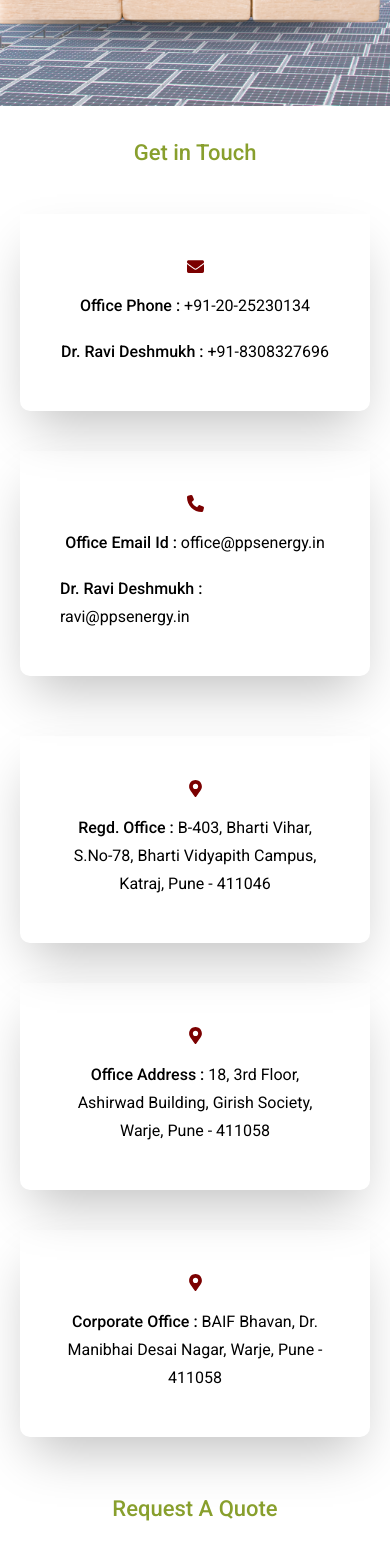
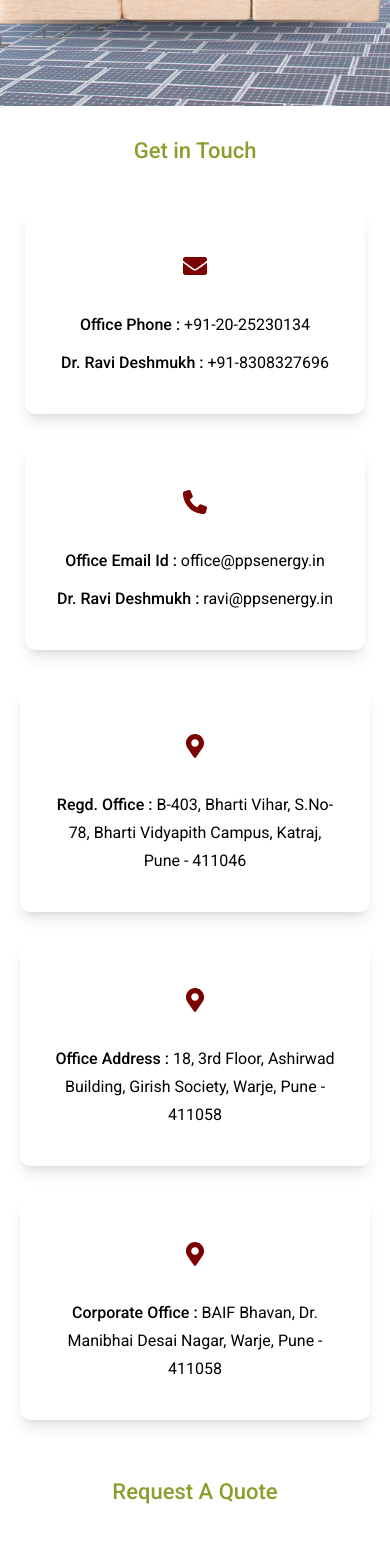
Before and after one commit to vm3techsolutions/ppsenergy, a Next.js app in the folder client/: page /contact-us in a window 390 px wide. Shown: the part 420-1979 px from the top of the page. Built offline with nearby package versions, Linux system fonts and the light colour scheme.

Commit message:
Set Mobile view of Career & Contact Page || Added Animation & Transition

```diff
--- a/client/src/app/career/CareerBanner.jsx
+++ b/client/src/app/career/CareerBanner.jsx
@@ -3,7 +3,7 @@ import React from 'react'
 export default function CareerBanner() {
   return (
     <section
-      className="relative h-[450px] md:h-[600px] sm:h-[300px] lg:h-[600px] flex items-center bg-cover "
+      className="relative h-[450px] md:h-[600px] sm:h-[300px] lg:h-[600px] flex items-center bg-cover bg-center "
       style={{ backgroundImage: "url('/assets/career/CareerBanner.png')" }}>
     </section>
   )
--- a/client/src/app/career/LatestJobListing.jsx
+++ b/client/src/app/career/LatestJobListing.jsx
@@ -18,20 +18,20 @@ export default function LatestJobListing() {
         <h2 className="center-section-heading">Latest Job Listing</h2>
       </div>
 
-      {/* Recent Articles Grid */}
-       <div className="flex flex-col section gap-10 mx-[150px] ">
+
+       <div className="flex flex-col section gap-10 lg:mx-[150px] ">
         {jobs.map((item) => (
           <div
             key={item.job_id}
-            className=" flex flex-col text-white rounded-b-[10px] shadow-lg overflow-hidden text-left "
+            className=" flex flex-col text-white rounded-b-[10px] shadow-lg overflow-hidden text-left hover:shadow-[0_0_5px_#889F2D] transition-shadow duration-300"
           >
 
-            <div className="flex flex-col flex-grow px-4 py-4 text-left ">
+            <div className="flex flex-col flex-grow px-4 py-4 text-left  ">
               <div>
-                <h3 className="title text-[#889F2D] mb-5 mr-5 border-b-[1px] ">{item.job_title}</h3>
+                <h3 className="title text-[#889F2D] mb-5 mr-5 border-b-[1px] pb-2 ">{item.job_title}</h3>
               </div>
 
-              <div className='flex justify-between content'>
+              <div className='lg:flex justify-between content'>
                 <p className='content text-[#000000]'>Location: {item.job_experience}</p>
                 <p className='content text-[#000000]'>Experience: {item.job_location}</p>
                 <p className='content text-[#000000] mr-5'>Payement: {item.job_payment}</p>
--- a/client/src/app/career/WhyJoinUs.jsx
+++ b/client/src/app/career/WhyJoinUs.jsx
@@ -9,7 +9,7 @@ export default function WhyJoinUs() {
         <h2 className="center-section-heading">Build Your Career in Energy Efficiency and Sustainability</h2>
       </div>
 
-<div className="grid grid-cols-1 sm:grid-cols-1 lg:grid-cols-2  gap-25   ">
+<div className="grid grid-cols-1 sm:grid-cols-1 lg:grid-cols-2 gap-10 lg:gap-25   ">
 
 
 {/* Left Image Section */}
@@ -26,7 +26,7 @@ export default function WhyJoinUs() {
 
  {/* 1. Right Section */}
         <div className='lg:mr-[80px] flex flex-col justify-center'>
-        <div className=' bg-[#f7f7f7] rounded-l-[40px] rounded-[10px] flex items-center p-4 w-full pr-[25px] mb-4'>
+        <div className=' bg-[#f7f7f7] rounded-l-[40px] rounded-[10px] flex items-center p-4 w-full pr-[25px] lg:mb-4'>
           <p className='title bg-[#889F2D] rounded-full  w-[35px] h-[35px] text-center text-[#ffffff]  mr-6'>1</p>
           <h3 className="title text-[#3D3D3D] ">
            Lorem Ipsum</h3>
@@ -37,7 +37,7 @@ export default function WhyJoinUs() {
           <h3 className="title text-[#3D3D3D]  ">Lorem Ipsum</h3>
         </div>
 
-        <div className=' bg-[#f7f7f7] rounded-l-[40px] rounded-[10px]  flex items-center p-4 w-full pr-[25px] my-4'>
+        <div className=' bg-[#f7f7f7] rounded-l-[40px] rounded-[10px]  flex items-center p-4 w-full pr-[25px] lg:my-4'>
            <p className='title bg-[#889F2D] rounded-full  w-[35px] h-[35px] text-center text-[#ffffff]  mr-6'>3</p>
           <h3 className="title text-[#3D3D3D] ">Lorem Ipsum</h3>
         </div>
--- a/client/src/app/contact-us/Adresses.jsx
+++ b/client/src/app/contact-us/Adresses.jsx
@@ -1,75 +1,223 @@
-import React from 'react'
+// 'use client';
+// import React from 'react'
+// import { FaPhone } from "react-icons/fa6";
+// import { FaEnvelope } from "react-icons/fa";
+// import { FaMapMarkerAlt } from "react-icons/fa";
+// import { motion } from "framer-motion";
+
+// export default function Adresses() {
+//   return (
+//     <section className='common-section flex flex-col'>
+//         <div className="text-center mb-10 section">
+//         <h3 className="title text-[#889F2D]">Get in Touch</h3>
+//         </div>
+
+// {/* 1st Box */}
+//         <div className="flex justify-center items-center ">
+
+//         <div className='grid grid-cols-1 sm:grid-cols-1 lg:grid-cols-2 gap-10  '>
+// {/* box-1 */}
+//       <motion.div
+//           initial={{ opacity: 0, y: -100 }} //slide in top
+//           animate={{ opacity: 1, y: 0 }}
+//           transition={{ duration: 0.6, ease: "easeOut" }}
+//           whileHover={{
+//             scale: 1.05,
+//             // boxShadow: "0 0 25px #7B0000, 0 0 45px #889F2D",
+//           }}
+//           className=" transition-all">
+//         <div className="flex flex-col gap-2 lg:gap-2 group  items-center p-10 shadow-lg rounded-b-[10px] hover:shadow-[0_0_15px_#889F2D] transition-shadow duration-300">
+//             <FaEnvelope  className="text-[#7B0000] text-[65px] lg:text-[65px] p-3 rounded-[5px] hover:shadow-2xl "/>
+//             <p className="content mt-2"><span className="contact-heading">Office Phone :</span> +91-20-25230134 </p>
+//             <p className="content"><span className="contact-heading">Dr. Ravi Deshmukh :</span> +91-8308327696</p>
+//         </div>
+//           </motion.div>
+
+// {/* box-2 */}
+//         <motion.div
+//           initial={{ opacity: 0, y: -100 }}
+//           animate={{ opacity: 1, y: 0 }}
+//           transition={{ duration: 0.6, ease: "easeOut" }}
+//           whileHover={{
+//             scale: 1.05,
+//             // boxShadow: "0 0 25px #7B0000, 0 0 45px #889F2D",
+//           }}
+//           className=" transition-all">
+//         <div className="flex flex-col gap-2 lg:gap-2 group  items-center p-10 shadow-lg rounded-b-[10px] hover:shadow-[0_0_15px_#889F2D] transition-shadow duration-300">
+//             <FaPhone className="text-[#7B0000] text-[65px] lg:text-[65px] p-3 rounded-[5px] hover:shadow-2xl "/>
+//             <p className="content mt-2"><span className="contact-heading">Office Email Id :</span> office@ppsenergy.in</p>
+//             <p className="content"><span className="contact-heading">Dr. Ravi Deshmukh :</span> ravi@ppsenergy.in</p>
+//         </div>
+//         </motion.div>
+
+
+//         </div>
+//         </div>
+
+//         {/* 2nd Box */}
+//   {/* 2nd Row */}
+//       <div className="flex justify-center items-stretch mt-[60px] text-center">
+//         <div className='grid grid-cols-1 sm:grid-cols-1 lg:grid-cols-3 gap-10 w-full'>
+//           {/* Box 3 */}
+
+//          <motion.div
+//           initial={{ opacity: 0, x: -100 }}  // Slide from left
+//           animate={{ opacity: 1, x: 0 }}
+//           transition={{ duration: 0.6, ease: "easeOut" }}
+//           whileHover={{
+//             scale: 1.05,
+//             // boxShadow: "0 0 25px #7B0000, 0 0 45px #889F2D",
+//           }}
+//           className=" transition-all">
+//             <div className="flex flex-col justify-between items-center p-10 h-full shadow-lg rounded-b-[10px] hover:shadow-[0_0_15px_#889F2D] transition-shadow duration-300">
+//               <FaMapMarkerAlt className="text-[#7B0000] text-[65px] p-3 rounded-[5px] hover:shadow-2xl" />
+//               <p className="content text-center"><span className="contact-heading">Regd. Office :</span> B-403, Bharti Vihar, S.No-78, Bharti Vidyapith Campus, Katraj, Pune - 411046</p>
+//             </div>
+//             </motion.div>
+
+
+//           {/* Box 4 */}
+
+//        <motion.div
+//           initial={{ opacity: 0, y: 100 }}  // Slide from bottom
+//           animate={{ opacity: 1, y: 0 }}
+//           transition={{ duration: 0.6, ease: "easeOut" }}
+//           whileHover={{
+//             scale: 1.05,
+//             // boxShadow: "0 0 25px #7B0000, 0 0 45px #889F2D",
+//           }}
+//           className=" transition-all">
+//             <div className="flex flex-col justify-between items-center p-10 h-full shadow-lg rounded-b-[10px] hover:shadow-[0_0_15px_#889F2D] transition-shadow duration-300">
+//               <FaMapMarkerAlt className="text-[#7B0000] text-[65px] p-3 rounded-[5px] hover:shadow-2xl" />
+//               <p className="content text-center"><span className="contact-heading">Office Address :</span> 18, 3rd Floor, Ashirwad Building, Girish Society, Warje, Pune - 411058</p>
+//             </div>
+//             </motion.div>
+
+
+//           {/* Box 5 */}
+
+//        <motion.div
+//           initial={{ opacity: 0, x: 100 }}  // Slide from right
+//           animate={{ opacity: 1, x: 0 }}
+//           transition={{ duration: 0.6, ease: "easeOut" }}
+//           whileHover={{
+//             scale: 1.05,
+//             // boxShadow: "0 0 25px #7B0000, 0 0 45px #889F2D",
+//           }}
+//           className=" transition-all">
+//             <div className="flex flex-col justify-between items-center p-10 h-full shadow-lg rounded-b-[10px] hover:shadow-[0_0_15px_#889F2D] transition-shadow duration-300">
+//               <FaMapMarkerAlt className="text-[#7B0000] text-[65px] p-3 rounded-[5px] hover:shadow-2xl" />
+//               <p className="content text-center"><span className="contact-heading">Corporate Office :</span> BAIF Bhavan, Dr. Manibhai Desai Nagar, Warje, Pune - 411058</p>
+//             </div>
+//             </motion.div>
+
+//         </div>
+//       </div>
+
+//     </section>
+//   )
+// }
+
+
+
+'use client';
+import React from 'react';
 import { FaPhone } from "react-icons/fa6";
-import { FaEnvelope } from "react-icons/fa";
-import { FaMapMarkerAlt } from "react-icons/fa";
+import { FaEnvelope, FaMapMarkerAlt } from "react-icons/fa";
+import { motion } from "framer-motion";
 
 export default function Adresses() {
   return (
-    <section className='common-section flex flex-col'>
+    <section className='common-section flex flex-col px-4 sm:px-6 lg:px-20'>
       <div className="text-center mb-10 section">
-        <h3 className="title text-[#889F2D]">Get in Touch</h3>
+        <h3 className="title text-[#889F2D] text-2xl sm:text-3xl lg:text-4xl font-semibold">Get in Touch</h3>
       </div>
 
-{/* 1st Box */}
-<div class="flex justify-center items-center ">
-        <div className='grid grid-cols-1 sm:grid-cols-1 lg:grid-cols-2 gap-10'>
-
-            <div className="flex flex-col gap-2 lg:gap-6 group  items-center p-10 shadow-2xl rounded-b-[10px]">
-                        <div className="  ">
-                        <FaEnvelope  className="text-[#7B0000]  text-[25px] lg:text-[40px]   p-1 transition-transform duration-300 ease-in-out group-hover:scale-110"/></div>
-                        <div className="flex flex-col gap-y-2 items-center">
-                            <p className="content"><span className="contact-heading">Office Phone :</span> +91-20-25230134 </p>
+      {/* 1st Row */}
+      <div className="flex justify-center items-stretch">
+        <div className='grid grid-cols-1 sm:grid-cols-2 gap-8 lg:gap-10 '>
+          {/* Box 1 */}
+          <motion.div
+            initial={{ opacity: 0, y: -100 }}
+            animate={{ opacity: 1, y: 0 }}
+            transition={{ duration: 0.6, ease: "easeOut" }}
+            whileHover={{ scale: 1.05 }}
+            className="transition-all h-full"
+          >
+            <div className="flex flex-col justify-between items-center p-8 sm:p-10 h-full shadow-lg rounded-b-[10px] hover:shadow-[0_0_15px_#889F2D] transition-shadow duration-300">
+              <FaEnvelope className="text-[#7B0000] text-5xl sm:text-[65px] p-3 rounded-[5px] hover:shadow-2xl transition-shadow duration-300"/>
+              <div className="text-center mt-4">
+                <p className="content"><span className="contact-heading">Office Phone :</span> +91-20-25230134</p>
                 <p className="content"><span className="contact-heading">Dr. Ravi Deshmukh :</span> +91-8308327696</p>
               </div>
             </div>
+          </motion.div>
 
-            <div className="flex flex-col gap-2 lg:gap-6 group  items-center p-10 shadow-2xl rounded-b-[10px]">
-                        <div className="">
-                        <FaPhone className="text-[#7B0000] text-[25px] lg:text-[40px] p-1 transition-transform duration-300 ease-in-out group-hover:scale-110" />
-                        </div>
-                        <div className="flex flex-col gap-y-2 items-center">
+          {/* Box 2 */}
+          <motion.div
+            initial={{ opacity: 0, y: -100 }}
+            animate={{ opacity: 1, y: 0 }}
+            transition={{ duration: 0.6, ease: "easeOut" }}
+            whileHover={{ scale: 1.05 }}
+            className="transition-all h-full"
+          >
+            <div className="flex flex-col justify-between items-center p-8 sm:p-10 h-full shadow-lg rounded-b-[10px] hover:shadow-[0_0_15px_#889F2D] transition-shadow duration-300">
+              <FaPhone className="text-[#7B0000] text-5xl sm:text-[65px] p-3 rounded-[5px] hover:shadow-2xl transition-shadow duration-300"/>
+              <div className="text-center mt-4">
                 <p className="content"><span className="contact-heading">Office Email Id :</span> office@ppsenergy.in</p>
                 <p className="content"><span className="contact-heading">Dr. Ravi Deshmukh :</span> ravi@ppsenergy.in</p>
               </div>
             </div>
-
+          </motion.div>
         </div>
       </div>
 
-        {/* 2nd Box */}
-        <div class="flex justify-center items-center  mt-[60px]">
-        <div className='grid grid-cols-1 sm:grid-cols-1 lg:grid-cols-3 gap-10 '>
+      {/* 2nd Row */}
+      <div className="flex justify-center items-stretch mt-10">
+        <div className='grid grid-cols-1 sm:grid-cols-2 lg:grid-cols-3 gap-8 lg:gap-10 w-full'>
+          {/* Box 3 */}
+          <motion.div
+            initial={{ opacity: 0, x: -100 }}
+            animate={{ opacity: 1, x: 0 }}
+            transition={{ duration: 0.6, ease: "easeOut" }}
+            whileHover={{ scale: 1.05 }}
+            className="transition-all h-full"
+          >
+            <div className="flex flex-col justify-between items-center p-8 sm:p-10 h-full shadow-lg rounded-b-[10px] hover:shadow-[0_0_15px_#889F2D] transition-shadow duration-300">
+              <FaMapMarkerAlt className="text-[#7B0000] text-5xl sm:text-[65px] p-3 rounded-[5px] hover:shadow-2xl transition-shadow duration-300"/>
+              <p className="content text-center mt-4"><span className="contact-heading">Regd. Office :</span> B-403, Bharti Vihar, S.No-78, Bharti Vidyapith Campus, Katraj, Pune - 411046</p>
+            </div>
+          </motion.div>
 
-            <div className="flex flex-col gap-2 lg:gap-6 group  items-center p-10 shadow-2xl rounded-b-[10px]">
-                        <div className="  ">
-                        <FaMapMarkerAlt className="text-[#7B0000]  text-[25px] lg:text-[40px]  p-1  transition-transform duration-300 ease-in-out group-hover:scale-110" />
+          {/* Box 4 */}
+          <motion.div
+            initial={{ opacity: 0, y: 100 }}
+            animate={{ opacity: 1, y: 0 }}
+            transition={{ duration: 0.6, ease: "easeOut" }}
+            whileHover={{ scale: 1.05 }}
+            className="transition-all h-full"
+          >
+            <div className="flex flex-col justify-between items-center p-8 sm:p-10 h-full shadow-lg rounded-b-[10px] hover:shadow-[0_0_15px_#889F2D] transition-shadow duration-300">
+              <FaMapMarkerAlt className="text-[#7B0000] text-5xl sm:text-[65px] p-3 rounded-[5px] hover:shadow-2xl transition-shadow duration-300"/>
+              <p className="content text-center mt-4"><span className="contact-heading">Office Address :</span> 18, 3rd Floor, Ashirwad Building, Girish Society, Warje, Pune - 411058</p>
             </div>
-                        <div className="flex flex-col gap-y-2 text-center ">
-                            <p className="content"><span className="contact-heading">Regd. Office :</span> B-403, Bharti Vihar, S.No-78, Bharti Vidyapith Campus, Katraj, Pune - 411046</p>
+          </motion.div>
+
+          {/* Box 5 */}
+          <motion.div
+            initial={{ opacity: 0, x: 100 }}
+            animate={{ opacity: 1, x: 0 }}
+            transition={{ duration: 0.6, ease: "easeOut" }}
+            whileHover={{ scale: 1.05 }}
+            className="transition-all h-full"
+          >
+            <div className="flex flex-col justify-between items-center p-8 sm:p-10 h-full shadow-lg rounded-b-[10px] hover:shadow-[0_0_15px_#889F2D] transition-shadow duration-300">
+              <FaMapMarkerAlt className="text-[#7B0000] text-5xl sm:text-[65px] p-3 rounded-[5px] hover:shadow-2xl transition-shadow duration-300"/>
+              <p className="content text-center mt-4"><span className="contact-heading">Corporate Office :</span> BAIF Bhavan, Dr. Manibhai Desai Nagar, Warje, Pune - 411058</p>
+            </div>
+          </motion.div>
         </div>
       </div>
-
-            <div className="flex flex-col gap-2 lg:gap-6 group  items-center p-10 shadow-2xl rounded-b-[10px]">
-                        <div className="">
-                        <FaMapMarkerAlt className="text-[#7B0000]  text-[25px] lg:text-[40px]  p-1  transition-transform duration-300 ease-in-out group-hover:scale-110" />
-                        </div>
-                        <div className="flex flex-col gap-y-2 text-center">
-                            <p className="content"><span className="contact-heading">Office Address :</span> 18, 3rd Floor, Ashirwad Building, Girish Society, Warje, Pune - 411058</p>
-                        </div>
-                    </div>
-
-                    <div className="flex flex-col gap-2 lg:gap-6 group  items-center p-10 shadow-2xl rounded-b-[10px]">
-                        <div className="">
-                        <FaMapMarkerAlt className="text-[#7B0000]  text-[25px] lg:text-[40px]  p-1  transition-transform duration-300 ease-in-out group-hover:scale-110" />
-                        </div>
-                        <div className="flex flex-col gap-y-2 text-center">
-                            <p className="content"><span className="contact-heading">Corporate Office :</span> BAIF Bhavan, Dr. Manibhai Desai Nagar, Warje, Pune - 411058</p>
-                        </div>
-                    </div>
-
-        </div>
-        </div>
-
     </section>
-  )
+  );
 }
--- a/client/src/app/services/energy-audit/ComprehensiveEnergyAudit.jsx
+++ b/client/src/app/services/energy-audit/ComprehensiveEnergyAudit.jsx
@@ -6,7 +6,7 @@ import Link from 'next/link'
 export default function ComprehensiveEnergyAudit() {
   return (
     <section className='common-section'>
-        <div className="text-cente mb-10">
+        <div className="text-center mb-10">
         {/* <h3 className="title text-[#889F2D]">Our Journey</h3> */}
         <h2 className="center-section-heading">
         COMPREHENSIVE ENERGY AUDIT SERVICES TO REDUCE<br/>
```
Lines whose indentation alone changed are shown as unchanged.
